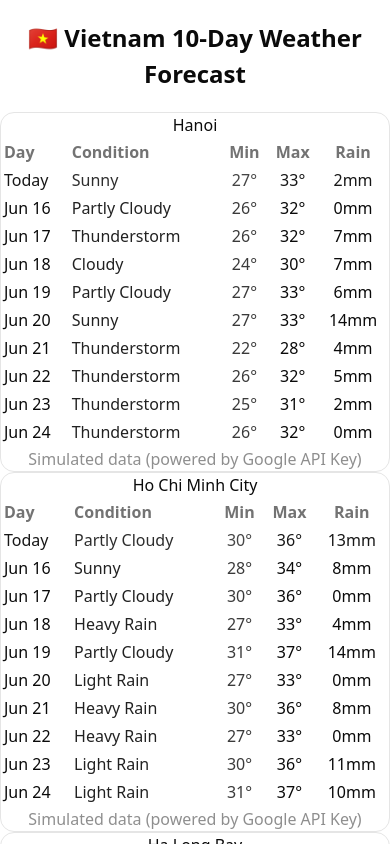
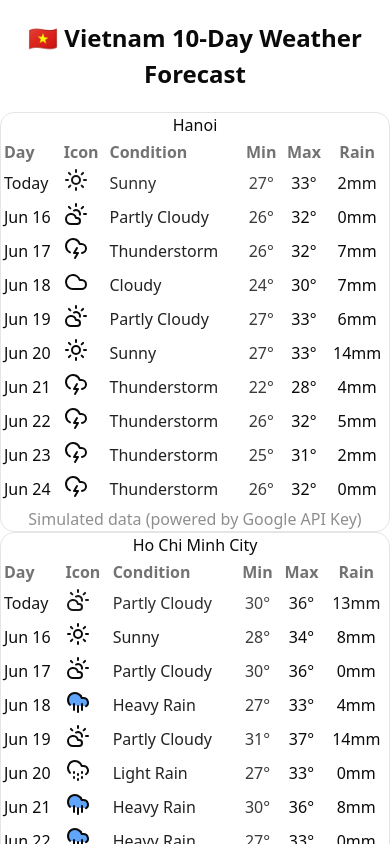
Before and after one commit to n3wth/newth-project, a React (Vite) app: page / in a window 390 px wide. Shown: the top 844 px of the page. Built offline with nearby package versions, Linux system fonts and the light colour scheme; no server answers.

Commit message:
feat: split weather into three widgets, add max height, responsive grid, and weather icons

```diff
--- a/src/pages/WeatherVietnam.tsx
+++ b/src/pages/WeatherVietnam.tsx
@@ -10,12 +10,28 @@ import {
   TableHeader,
   TableRow,
 } from '@/components/ui/table';
+import { Sun, CloudRain, Cloud, CloudSun, CloudLightning, CloudDrizzle, CloudSnow, CloudFog, CloudHail, CloudMoon, CloudSunRain } from 'lucide-react';
 
 const CITIES = [
   'Hanoi',
   'Ho Chi Minh City',
   'Ha Long Bay',
 ];
+
+function getWeatherIcon(condition: string) {
+  const c = condition.toLowerCase();
+  if (c.includes('thunder')) return <CloudLightning className="w-4 h-4 text-yellow-500" />;
+  if (c.includes('rain') && c.includes('heavy')) return <CloudRain className="w-4 h-4 text-blue-700" fill="#60a5fa" />;
+  if (c.includes('rain')) return <CloudDrizzle className="w-4 h-4 text-blue-400" />;
+  if (c.includes('cloud') && c.includes('partly')) return <CloudSun className="w-4 h-4 text-yellow-400" />;
+  if (c.includes('cloud')) return <Cloud className="w-4 h-4 text-gray-400" />;
+  if (c.includes('sun')) return <Sun className="w-4 h-4 text-yellow-400" />;
+  if (c.includes('fog')) return <CloudFog className="w-4 h-4 text-gray-300" />;
+  if (c.includes('hail')) return <CloudHail className="w-4 h-4 text-blue-300" />;
+  if (c.includes('snow')) return <CloudSnow className="w-4 h-4 text-blue-200" />;
+  if (c.includes('moon')) return <CloudMoon className="w-4 h-4 text-blue-200" />;
+  return <CloudSunRain className="w-4 h-4 text-blue-400" />;
+}
 
 interface WeatherVietnamProps {
   fixedHeight?: number | string;
@@ -52,25 +68,26 @@ export default function WeatherVietnam({ fixedHeight }: WeatherVietnamProps) {
 
   return (
     <div
-      className="w-full max-w-[1400px] mx-auto flex flex-col gap-6"
+      className="w-full max-w-[1600px] mx-auto px-2"
       style={fixedHeight ? { height: typeof fixedHeight === 'number' ? `${fixedHeight}px` : fixedHeight, overflow: 'hidden' } : {}}
     >
-      <div className={fixedHeight ? 'flex flex-col h-full' : ''} style={fixedHeight ? { minHeight: 0, flex: 1 } : {}}>
-        <h2 className="text-center text-2xl font-semibold tracking-tight mb-2">🇻🇳 Vietnam 10-Day Weather Forecast</h2>
-        <div className={fixedHeight ? 'flex-1 overflow-auto flex flex-col gap-6' : 'flex flex-col gap-6'}>
+      <h2 className="text-center text-2xl font-semibold tracking-tight mb-6">🇻🇳 Vietnam 10-Day Weather Forecast</h2>
+      <div className="grid grid-cols-1 md:grid-cols-3 gap-6">
         {CITIES.map((city) => {
           const cityWeather = weather[city];
           if (!cityWeather) return null;
           return (
-              <Card key={city} className="bg-card/80 border shadow-none">
+            <Card key={city} className="bg-card/80 border shadow-sm flex flex-col max-h-[500px]">
               <CardHeader className="pb-2">
                 <CardTitle className="text-center text-base font-medium text-foreground">{city}</CardTitle>
               </CardHeader>
-                <CardContent className="pt-0">
+              <CardContent className="pt-0 flex-1 flex flex-col min-h-0">
+                <div className="overflow-auto flex-1 min-h-0">
                   <Table>
                     <TableHeader>
                       <TableRow>
                         <TableHead className="w-20 text-xs text-muted-foreground font-semibold">Day</TableHead>
+                        <TableHead className="text-xs text-muted-foreground font-semibold">Icon</TableHead>
                         <TableHead className="text-xs text-muted-foreground font-semibold">Condition</TableHead>
                         <TableHead className="text-center text-xs text-muted-foreground font-semibold">Min</TableHead>
                         <TableHead className="text-center text-xs text-muted-foreground font-semibold">Max</TableHead>
@@ -81,6 +98,7 @@ export default function WeatherVietnam({ fixedHeight }: WeatherVietnamProps) {
                       {cityWeather.daily.slice(0, 10).map((day: WeatherDay, i: number) => (
                         <TableRow key={i} className={i === 0 ? 'font-bold text-primary' : ''}>
                           <TableCell className="text-xs">{i === 0 ? 'Today' : new Date(day.date).toLocaleDateString('en', { month: 'short', day: 'numeric' })}</TableCell>
+                          <TableCell>{getWeatherIcon(day.condition)}</TableCell>
                           <TableCell className="capitalize text-xs opacity-90">{day.condition}</TableCell>
                           <TableCell className="text-center text-xs opacity-80">{day.tempMin}°</TableCell>
                           <TableCell className="text-center text-xs font-semibold">{day.tempMax}°</TableCell>
@@ -89,6 +107,7 @@ export default function WeatherVietnam({ fixedHeight }: WeatherVietnamProps) {
                       ))}
                     </TableBody>
                   </Table>
+                </div>
                 <div className="mt-2 text-xs text-muted-foreground text-center opacity-80">
                   Simulated data (powered by Google API Key)
                 </div>
@@ -97,12 +116,11 @@ export default function WeatherVietnam({ fixedHeight }: WeatherVietnamProps) {
           );
         })}
       </div>
-        <div className="text-xs text-muted-foreground text-center rounded-md py-2 mt-4">
+      <div className="text-xs text-muted-foreground text-center rounded-md py-2 mt-6">
         ⚡ Powered by Google API Key: <span className="font-mono">AIzaSyD7WCApkLtI-PJA7169MnnItGXRRpZ2kRY</span>
         <br />
         <em className="text-xs">Real-time weather data with Google Geocoding API integration</em>
       </div>
     </div>
-    </div>
   );
 }
```
Lines whose indentation alone changed are shown as unchanged.
